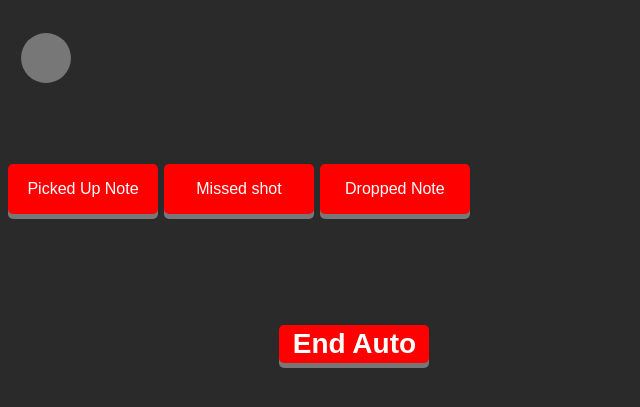
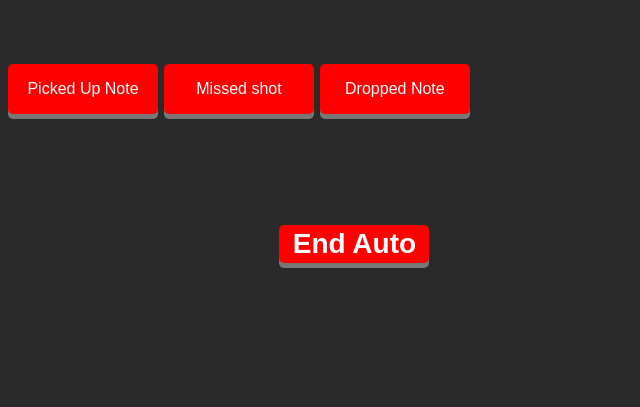
Before and after one commit to cavineers/ScoutingApp2024, a Flask app: page /scout.html in a window 1280 px wide. Shown: the top 407 px of the page, without its empty margins (0-640 px from the left). Run offline with Flask 3, Linux system fonts and the light colour scheme.

Commit message:
bug fix: what

```diff
--- a/static/2024/js/next.js
+++ b/static/2024/js/next.js
@@ -59,9 +59,6 @@ window.addEventListener("load", async () => {
             const stageOn = document.getElementById("stageOnAuto");
             const stageHarmony = document.getElementById("stageHarmonyAuto");
             */
-            const state = stageHarmony.checked ? stageHarmony.value :
-                      stageOn.checked ? stageOn.value :
-                      stageOff.value;
 
             localStorage.setItem(END_AUTO_STORAGE, JSON.stringify(getUTCNow()));
 
--- a/templates/scout.html
+++ b/templates/scout.html
@@ -11,13 +11,6 @@
 {% endblock %}
 {% block contents %}
 <div>
-    <table class="table">
-        <tbody>
-            <tr>
-                <td><button class="note-button"></button></td>
-            </tr>
-        </tbody>
-    </table>
     <div class="auto" style="margin-top: 10%; width: 100%; text-align: center;">
         <label>
             <button class="button_red" id="autoPickUp">Picked Up Note</button>
```
